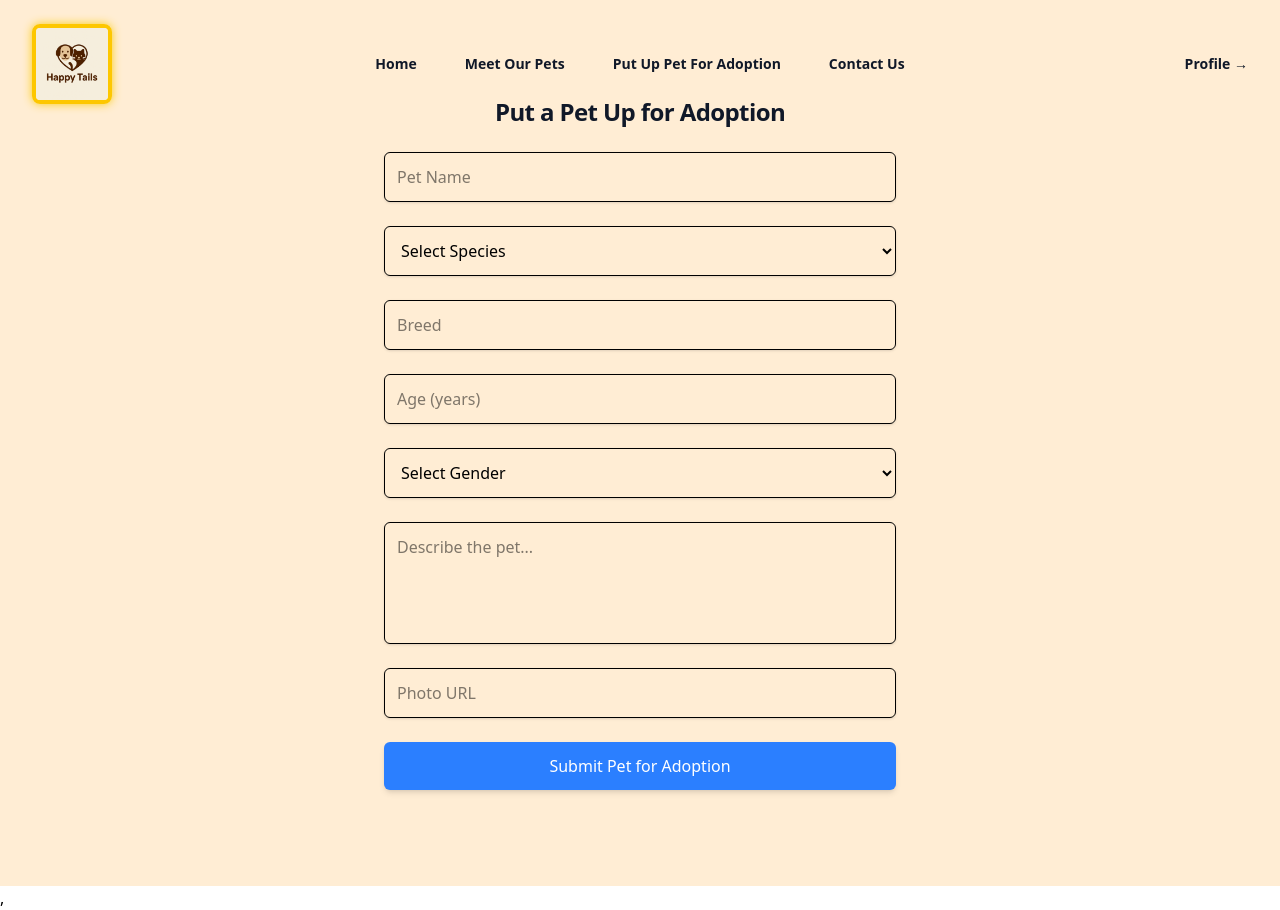
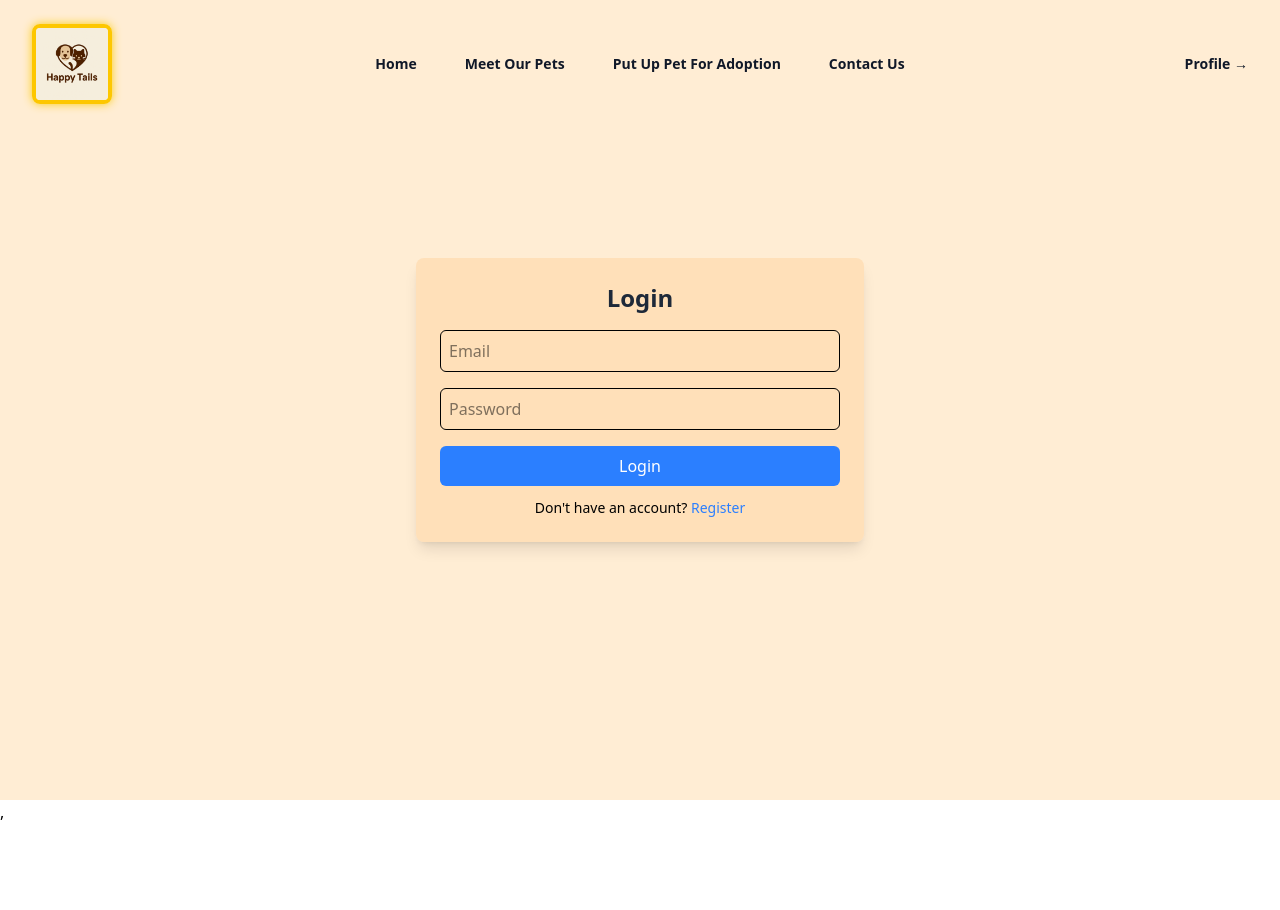
Before and after one commit to Viktor-9904/SoftUni-ReactJSProjectDefence, a React (Vite) app in the folder client/: page /login in a window 1280 px wide. After the commit the page ends 824 px from the top, so only its background shows below. Built offline with nearby package versions, Linux system fonts and the light colour scheme.

Commit message:
Added Login page.

```diff
--- a/client/src/App.jsx
+++ b/client/src/App.jsx
@@ -6,6 +6,7 @@ import Home from './components/home/Home'
 import PetDetails from './components/Details/Pet-Details'
 import CreatePet from './components/CreatePet/createPet'
 import Register from './registerUser/Register'
+import Login from './loginUser/Login'
 
 
 export default function App() {
@@ -22,7 +23,7 @@ export default function App() {
           <Route path='/pets/details/:petId' element={<PetDetails />} />
           <Route path='/put-up-for-adoption' element={<CreatePet />} />
           <Route path='/register' element={<Register />} />
-          <Route path='/login' element={<CreatePet />} />
+          <Route path='/login' element={<Login />} />
           <Route path='/logout' element={<h1>logout</h1>} />
         </Routes>
       </main>
--- /dev/null
+++ b/client/src/loginUser/Login.jsx
@@ -0,0 +1,45 @@
+import { useState } from "react";
+import { useNavigate } from "react-router-dom";
+
+export default function Login() {
+    const navigate = useNavigate();
+    const [formData, setFormData] = useState({
+        email: "",
+        password: ""
+    });
+    const [error, setError] = useState("");
+
+    const handleChange = (e) => {
+        setFormData({
+            ...formData,
+            [e.target.name]: e.target.value
+        });
+    };
+
+    const handleSubmit = (e) => {
+        e.preventDefault();
+
+        // Simulated login logic
+        if (formData.email === "test@example.com" && formData.password === "password") {
+            console.log("User logged in: ", formData);
+            navigate("/dashboard");
+        } else {
+            setError("Invalid email or password");
+        }
+    };
+
+    return (
+        <div className="flex justify-center items-center h-screen bg-orange-100">
+            <div className="bg-orange-200/60 p-6 rounded-lg shadow-lg w-full max-w-md">
+                <h2 className="text-2xl font-semibold text-center text-gray-800 mb-4">Login</h2>
+                {error && <p className="text-red-500 text-sm mb-2">{error}</p>}
+                <form onSubmit={handleSubmit} className="space-y-4">
+                    <input type="email" name="email" placeholder="Email" className="w-full p-2 border rounded-md" value={formData.email} onChange={handleChange} required />
+                    <input type="password" name="password" placeholder="Password" className="w-full p-2 border rounded-md" value={formData.password} onChange={handleChange} required />
+                    <button type="submit" className="w-full bg-blue-500 text-white py-2 rounded-md hover:bg-blue-600 transition">Login</button>
+                </form>
+                <p className="text-sm text-center mt-3">Don't have an account? <a href="/register" className="text-blue-500 hover:underline">Register</a></p>
+            </div>
+        </div>
+    );
+}
```
